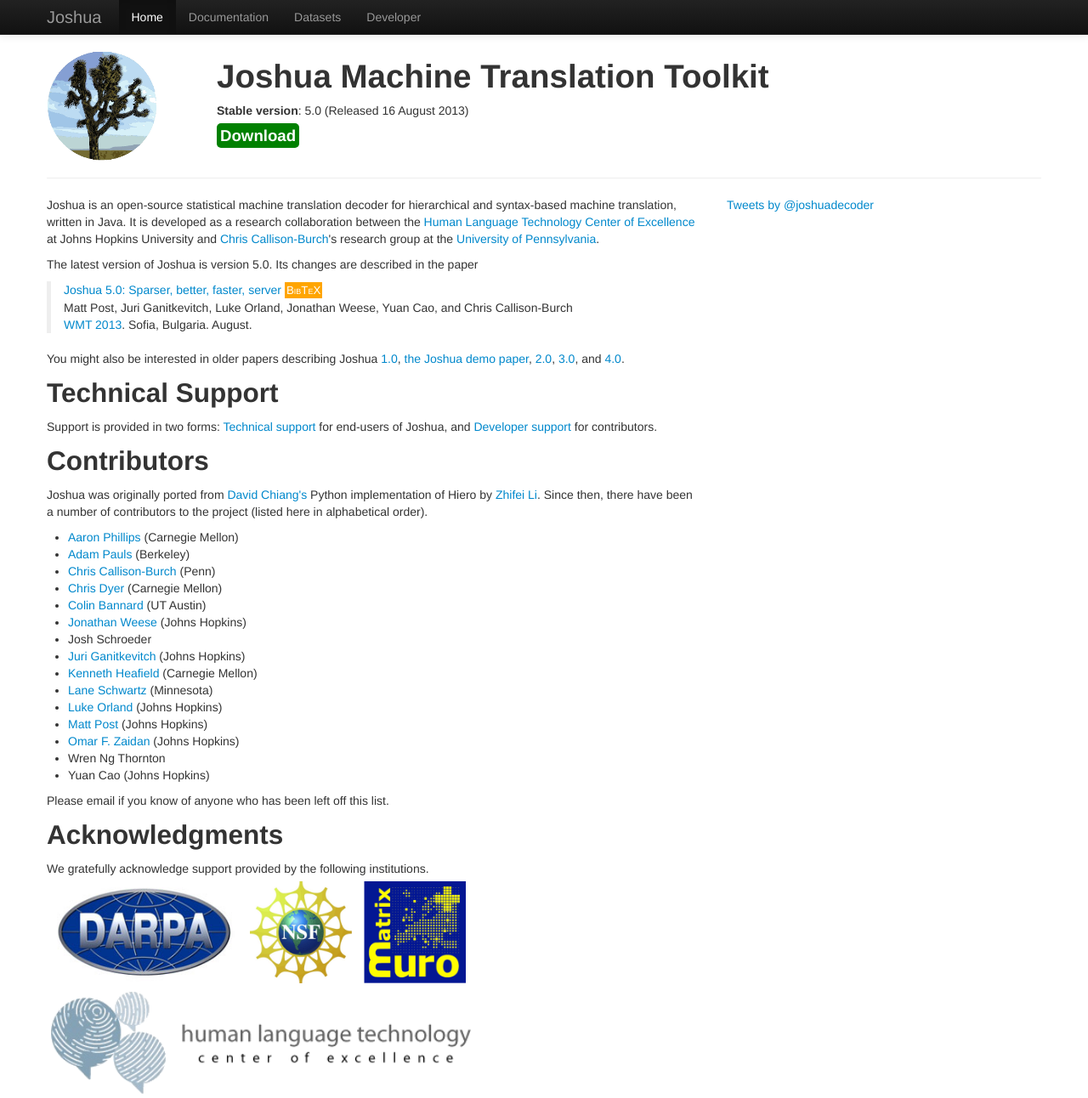
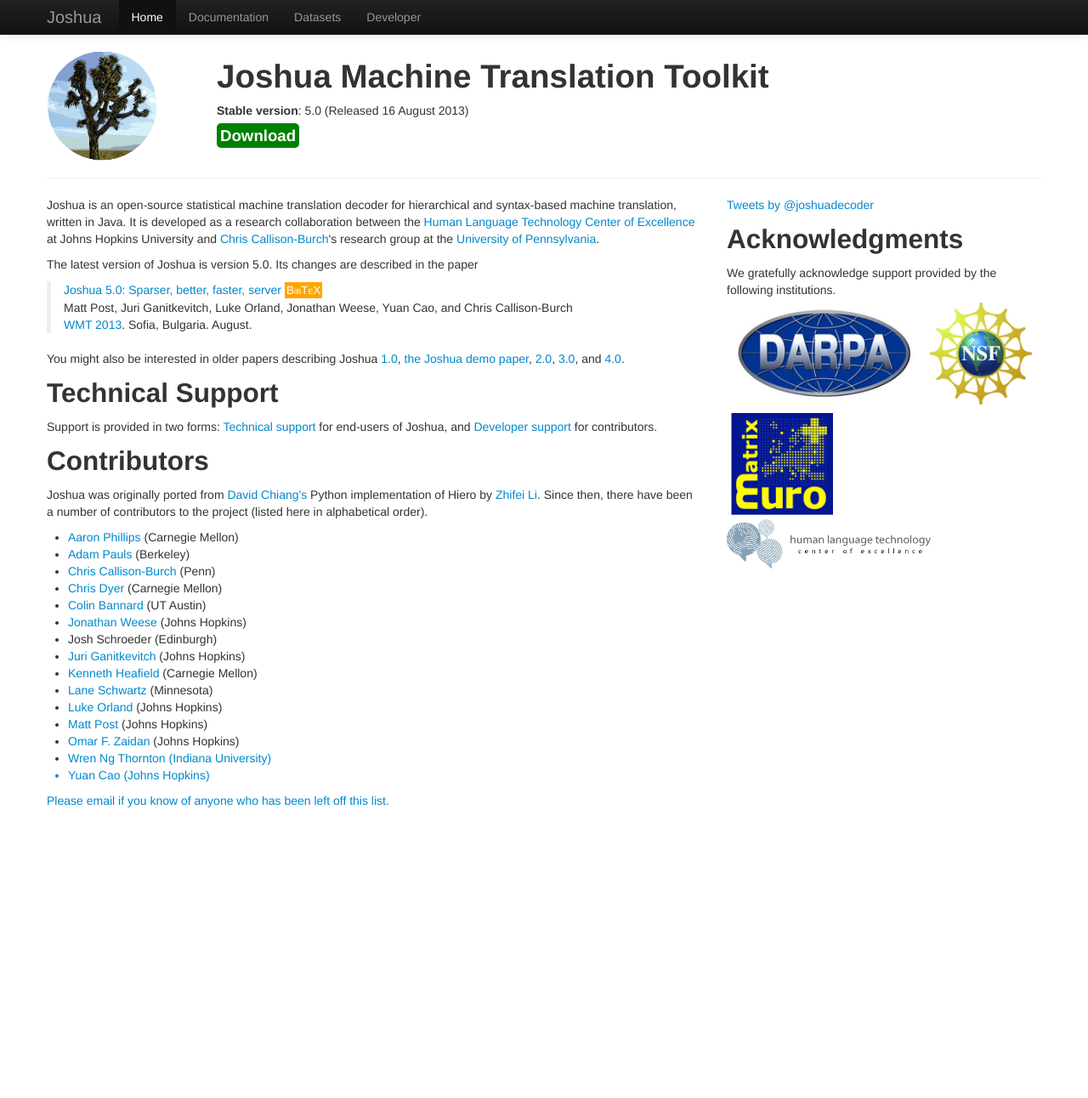
Before and after one commit to joshua-decoder/joshua-decoder.github.com, a Jekyll site: the page index.html, which Jekyll copies as it is, in a window 1280 px wide and 1292 px high. Shown: the whole window at 85% size. Built offline with Jekyll 4.4.1, drawn with Linux system fonts in a browser that asks for light colours; nearby versions of some CDN libraries; library files that are not in the unit come from our copies; comment, search, counter and statistics services are not loaded.

Commit message:
moved acknowledgments section

```diff
--- a/index.html
+++ b/index.html
@@ -132,19 +132,26 @@
               <li><a href="http://www.cs.cmu.edu/~cdyer/">Chris Dyer</a> (Carnegie Mellon)</li>
               <li><a href="http://comp.ling.utexas.edu/~bannard/">Colin Bannard</a> (UT Austin)</li>
               <li><a href="http://cs.jhu.edu/~jonny/">Jonathan Weese</a> (Johns Hopkins)</li>
-              <li>Josh Schroeder</li>
+              <li>Josh Schroeder (Edinburgh)</li>
               <li><a href="http://cs.jhu.edu/~juri/">Juri Ganitkevitch</a> (Johns Hopkins)</li>
               <li><a href="http://kheafield.com/">Kenneth Heafield</a> (Carnegie Mellon)</li>
               <li><a href="http://dowobeha.github.com">Lane Schwartz</a> (Minnesota)</li>
               <li><a href="https://plus.google.com/107547504293849335564">Luke</a> <a href="https://github.com/lukeorland">Orland</a> (Johns Hopkins)</li>
               <li><a href="http://cs.jhu.edu/~post/">Matt Post</a> (Johns Hopkins)</li>
               <li><a href="http://cs.jhu.edu/~ozaidan/">Omar F. Zaidan</a> (Johns Hopkins)</li>
-              <li>Wren Ng Thornton</li>
+              <li><a href="http://llama.freegeek.org/~wren/research.html">Wren Ng Thornton (Indiana University)</li>
               <li>Yuan Cao (Johns Hopkins)</li>
             </ul>
 
             Please email if you know of anyone who has been left off this list.
           </p>
+
+        </div>
+        <div class="span4">
+          <div id="twitterbar">
+            <a class="twitter-timeline" href="https://twitter.com/joshuadecoder" data-widget-id="367380700124569600">Tweets by @joshuadecoder</a>
+            <script>!function(d,s,id){var js,fjs=d.getElementsByTagName(s)[0],p=/^http:/.test(d.location)?'http':'https';if(!d.getElementById(id)){js=d.createElement(s);js.id=id;js.src=p+"://platform.twitter.com/widgets.js";fjs.parentNode.insertBefore(js,fjs);}}(document,"script","twitter-wjs");</script>
+          </div>
 
           <h2 id="sponsors">Acknowledgments</h2>
 
@@ -163,16 +170,11 @@
           </div>
           <div>
             <a href="http://hltcoe.jhu.edu">
-              <img class="sponsor" alt="Human Language Technology Center of Excellence logo"
+              <img alt="Human Language Technology Center of Excellence logo"
+                   style="width: 240px"
                    src="images/sponsors/hltcoe-logo3.png" />
             </a>
           </div>
-        </div>
-        <div class="span4">
-           <div id="twitterbar">
-             <a class="twitter-timeline" href="https://twitter.com/joshuadecoder" data-widget-id="367380700124569600">Tweets by @joshuadecoder</a>
-             <script>!function(d,s,id){var js,fjs=d.getElementsByTagName(s)[0],p=/^http:/.test(d.location)?'http':'https';if(!d.getElementById(id)){js=d.createElement(s);js.id=id;js.src=p+"://platform.twitter.com/widgets.js";fjs.parentNode.insertBefore(js,fjs);}}(document,"script","twitter-wjs");</script>
-           </div>
         </div>
       </div>
     </div> <!-- /container -->
```
